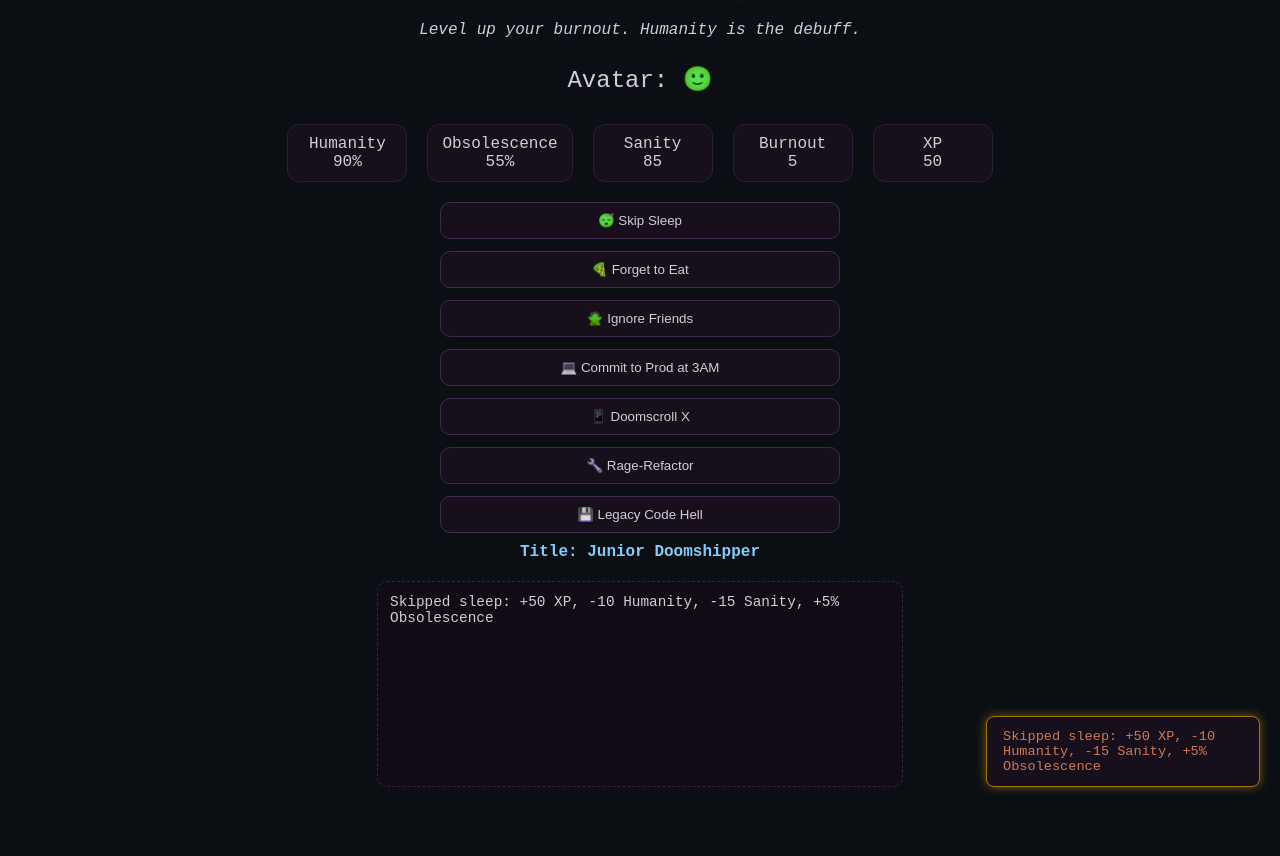
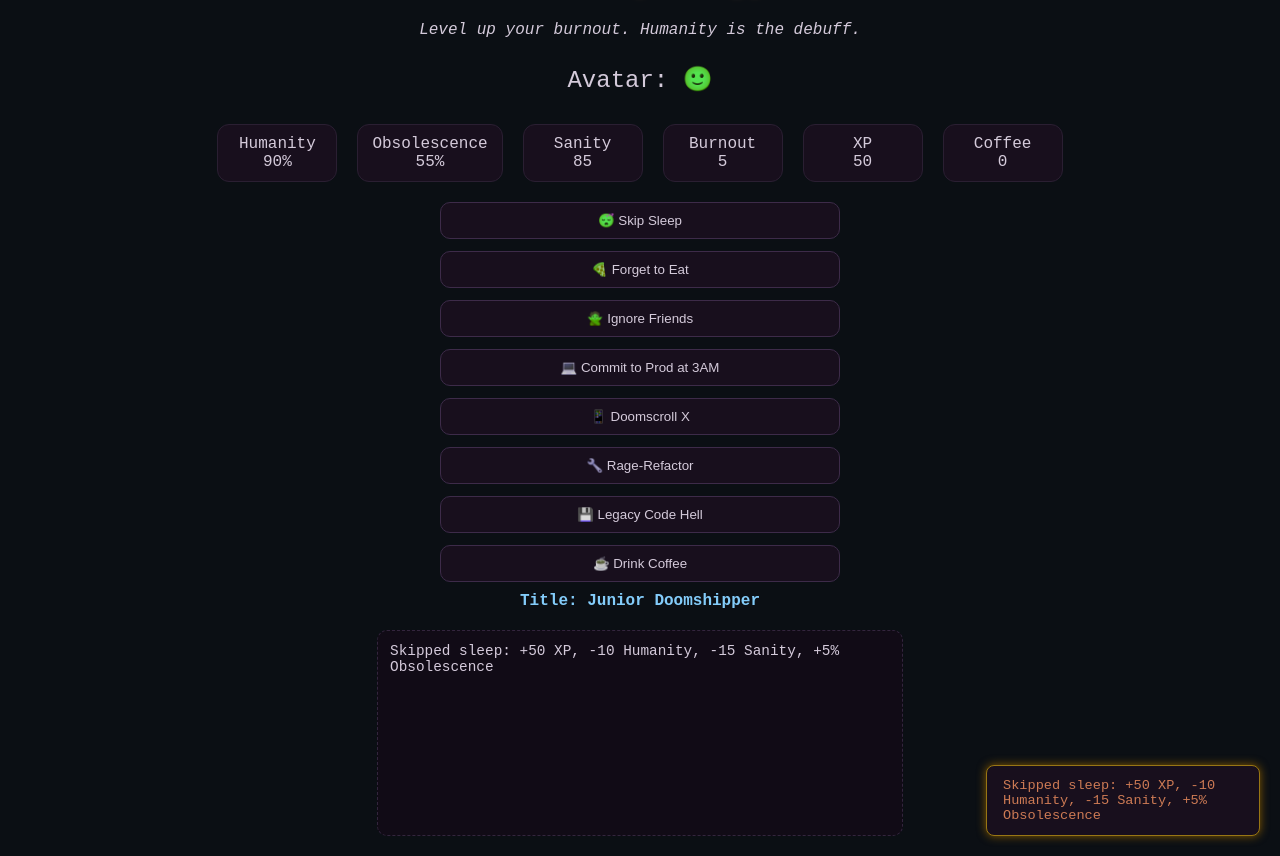
Before and after one commit to blvrg/habitapocalpyse, a plain HTML site: page index.html in a window 1280 px wide. Both pictures are taken after a click on the button "😴 Skip Sleep". Shown: the part 84-940 px from the top of the page. Before the commit the page ends 891 px from the top, so only its background shows below. Drawn offline with Linux system fonts and the light colour scheme.

Commit message:
GibCoffee

```diff
--- a/index.html
+++ b/index.html
@@ -3,7 +3,7 @@
 <head>
   <meta charset="utf-8" />
   <meta name="viewport" content="width=device-width, initial-scale=1" />
-<title>Habitapocalypse v0.5</title>
+  <title>Habitapocalypse v0.6</title>
   <style>
     body {
       margin: 0;
@@ -23,26 +23,126 @@ body {
     }
     @keyframes shake {
       0% { transform: translate(0, 0); }
-  25% { transform: translate(2px, 2px); }
-  50% { transform: translate(-2px, -2px); }
-  75% { transform: translate(2px, -2px); }
+      25% { transform: translate(var(--jitter-x), var(--jitter-y)); }
+      50% { transform: translate(var(--jitter-x-neg), var(--jitter-y-neg)); }
+      75% { transform: translate(var(--jitter-x), var(--jitter-y-neg)); }
       100% { transform: translate(0, 0); }
     }
-h1 { font-size: 2rem; margin-bottom: 0.5rem; color: #ff80bf; text-shadow: 0 0 8px #ff80bf; }
-.stats { display: flex; gap: 20px; margin: 20px 0; flex-wrap: wrap; justify-content: center; }
-.stat { background: #0f1622; border: 1px solid #1f2a3a; padding: 10px 14px; border-radius: 12px; text-align: center; min-width: 90px; }
-.avatar { margin: 10px 0; font-size: 1.5rem; transition: color 0.5s; }
-.buttons { display: grid; gap: 12px; max-width: 400px; width: 100%; }
-button { background: #0f1622; color: #e8f1ff; border: 1px solid #2a3b54; padding: 10px; border-radius: 10px; cursor: pointer; transition: border-color 0.2s, box-shadow 0.2s; }
-button:hover { border-color: #ff80bf; box-shadow: 0 0 12px #ff80bf; }
-.log { margin-top: 20px; background: #091019; border: 1px dashed #243247; padding: 12px; border-radius: 10px; max-width: 500px; width: 100%; height: 180px; overflow-y: auto; font-size: 0.9rem; }
-.title { margin-top: 10px; color: #80ffcc; font-weight: bold; }
-.toast { position: fixed; bottom: 20px; right: 20px; background: #0f1622; border: 1px solid #ff6b6b; color: #ff80bf; padding: 12px 16px; border-radius: 8px; box-shadow: 0 0 10px #ff4040; opacity: 0; transition: opacity 0.4s; max-width: 240px; font-size: 0.85rem; z-index: 1000; }
-.toast.show { opacity: 1; }
-#crisisPopup { display: none; position: fixed; top: 50%; left: 50%; transform: translate(-50%, -50%); background: #0b0f14; border: 2px solid #ff4040; padding: 20px; text-align: center; box-shadow: 0 0 20px #ff4040; z-index: 999; }
-#crisisPopup pre { margin: 0; font-size: 0.8rem; color: #ff80bf; animation: flicker 0.1s infinite alternate; }
-@keyframes flicker { 0% { opacity: 1; } 100% { opacity: 0.9; } }
-.achievements { position: fixed; top: 20px; left: 20px; background: rgba(15, 22, 34, 0.8); border: 1px solid #243247; padding: 10px; border-radius: 8px; max-width: 180px; font-size: 0.7rem; }
+    h1 {
+      font-size: 2rem;
+      margin-bottom: 0.5rem;
+      color: #ff80bf;
+      text-shadow: 0 0 8px #ff80bf;
+    }
+    .stats {
+      display: flex;
+      gap: 20px;
+      margin: 20px 0;
+      flex-wrap: wrap;
+      justify-content: center;
+    }
+    .stat {
+      background: #0f1622;
+      border: 1px solid #1f2a3a;
+      padding: 10px 14px;
+      border-radius: 12px;
+      text-align: center;
+      min-width: 90px;
+    }
+    .avatar {
+      margin: 10px 0;
+      font-size: 1.5rem;
+      transition: color 0.5s;
+    }
+    .buttons {
+      display: grid;
+      gap: 12px;
+      max-width: 400px;
+      width: 100%;
+    }
+    button {
+      background: #0f1622;
+      color: #e8f1ff;
+      border: 1px solid #2a3b54;
+      padding: 10px;
+      border-radius: 10px;
+      cursor: pointer;
+      transition: border-color 0.2s, box-shadow 0.2s;
+    }
+    button:hover {
+      border-color: #ff80bf;
+      box-shadow: 0 0 12px #ff80bf;
+    }
+    .log {
+      margin-top: 20px;
+      background: #091019;
+      border: 1px dashed #243247;
+      padding: 12px;
+      border-radius: 10px;
+      max-width: 500px;
+      width: 100%;
+      height: 180px;
+      overflow-y: auto;
+      font-size: 0.9rem;
+    }
+    .title {
+      margin-top: 10px;
+      color: #80ffcc;
+      font-weight: bold;
+    }
+    .toast {
+      position: fixed;
+      bottom: 20px;
+      right: 20px;
+      background: #0f1622;
+      border: 1px solid #ff6b6b;
+      color: #ff80bf;
+      padding: 12px 16px;
+      border-radius: 8px;
+      box-shadow: 0 0 10px #ff4040;
+      opacity: 0;
+      transition: opacity 0.4s;
+      max-width: 240px;
+      font-size: 0.85rem;
+      z-index: 1000;
+    }
+    .toast.show {
+      opacity: 1;
+    }
+    #crisisPopup {
+      display: none;
+      position: fixed;
+      top: 50%;
+      left: 50%;
+      transform: translate(-50%, -50%);
+      background: #0b0f14;
+      border: 2px solid #ff4040;
+      padding: 20px;
+      text-align: center;
+      box-shadow: 0 0 20px #ff4040;
+      z-index: 999;
+    }
+    #crisisPopup pre {
+      margin: 0;
+      font-size: 0.8rem;
+      color: #ff80bf;
+      animation: flicker 0.1s infinite alternate;
+    }
+    @keyframes flicker {
+      0% { opacity: 1; }
+      100% { opacity: 0.9; }
+    }
+    .achievements {
+      position: fixed;
+      top: 20px;
+      left: 20px;
+      background: rgba(15, 22, 34, 0.8);
+      border: 1px solid #243247;
+      padding: 10px;
+      border-radius: 8px;
+      max-width: 180px;
+      font-size: 0.7rem;
+    }
   </style>
 </head>
 <body>
@@ -57,6 +157,7 @@ button:hover { border-color: #ff80bf; box-shadow: 0 0 12px #ff80bf; }
     <div class="stat">Sanity<br><span id="sanity">100</span></div>
     <div class="stat">Burnout<br><span id="burnout">0</span></div>
     <div class="stat">XP<br><span id="xp">0</span></div>
+    <div class="stat">Coffee<br><span id="coffee">0</span></div>
   </div>
 
   <div class="buttons">
@@ -67,10 +168,13 @@ button:hover { border-color: #ff80bf; box-shadow: 0 0 12px #ff80bf; }
     <button onclick="doAction('doomscroll')">📱 Doomscroll X</button>
     <button onclick="doAction('refactor')">🔧 Rage-Refactor</button>
     <button onclick="doAction('legacy')">💾 Legacy Code Hell</button>
+    <button onclick="doAction('coffee')">☕ Drink Coffee</button>
   </div>
 
   <div class="title" id="title">Title: Junior Doomshipper</div>
+
   <div class="log" id="log"></div>
+
   <div id="crisisPopup">
     <pre>
   😢  404: Existential Crisis
@@ -86,99 +190,197 @@ Error: Purpose Not Found. Refactor soul?
     </pre>
     <button onclick="closeCrisis()">Panic Less</button>
   </div>
+
   <div id="toast" class="toast"></div>
+
   <div class="achievements" id="achievements"></div>
 
   <script>
-let humanity=100, obsol=50, sanity=100, burnout=0, xp=0, title="Junior Doomshipper";
-let sleepStreak=0, doomscrollStreak=0, achievements=[];
+    let humanity = 100;
+    let obsol = 50;
+    let sanity = 100;
+    let burnout = 0;
+    let xp = 0;
+    let title = "Junior Doomshipper";
+    let sleepStreak = 0;
+    let doomscrollStreak = 0;
+    let achievements = [];
+    let coffeeCount = 0;
+    let jitterLevel = 0;
 
-const log=document.getElementById("log"), toast=document.getElementById("toast"),
-crisisPopup=document.getElementById("crisisPopup"), avatar=document.getElementById("avatar"),
-achievementsDiv=document.getElementById("achievements");
+    const log = document.getElementById("log");
+    const toast = document.getElementById("toast");
+    const crisisPopup = document.getElementById("crisisPopup");
+    const avatar = document.getElementById("avatar");
+    const achievementsDiv = document.getElementById("achievements");
+    const coffeeStat = document.getElementById("coffee");
 
-function updateUI(){
-  document.getElementById("humanity").textContent=humanity;
-  document.getElementById("obsol").textContent=obsol;
-  document.getElementById("sanity").textContent=sanity;
-  document.getElementById("burnout").textContent=burnout;
-  document.getElementById("xp").textContent=xp;
-  document.getElementById("title").textContent=`Title: ${title}`;
-
+    function updateUI() {
+      document.getElementById("humanity").textContent = humanity;
+      document.getElementById("obsol").textContent = obsol;
+      document.getElementById("sanity").textContent = sanity;
+      document.getElementById("burnout").textContent = burnout;
+      document.getElementById("xp").textContent = xp;
+      document.getElementById("title").textContent = `Title: ${title}`;
+      coffeeStat.textContent = coffeeCount;
       // Avatar mutation
-  if(humanity<=0||sanity<=0) avatar.textContent="Avatar: 💀";
-  else if(humanity<=50||sanity<=50) avatar.textContent="Avatar: 😵";
-  else avatar.textContent="Avatar: 🙂";
-  avatar.style.color=humanity<=0?"#ff4040":sanity<=0?"#ff80bf":"#e8f1ff";
-
+      if (humanity <= 0 || sanity <= 0) avatar.textContent = "Avatar: 💀";
+      else if (humanity <= 50 || sanity <= 50) avatar.textContent = "Avatar: 😵";
+      else avatar.textContent = "Avatar: 🙂";
+      avatar.style.color = humanity <= 0 ? "#ff4040" : sanity <= 0 ? "#ff80bf" : "#e8f1ff";
       // Background corruption
-  document.body.style.animation=obsol>=75?"shake 0.5s infinite, bgCorruption 10s infinite alternate":"bgCorruption 10s infinite alternate";
-  if(obsol>=100) document.body.style.background="#1a0f0f";
-
+      document.body.style.animation = obsol >= 75 ? `shake ${0.5 - (jitterLevel * 0.1)}s infinite, bgCorruption 10s infinite alternate` : "bgCorruption 10s infinite alternate";
+      if (obsol >= 100) document.body.style.background = "#1a0f0f";
+      // Jitter customization
+      const jitterX = jitterLevel >= 3 ? 5 : jitterLevel >= 1 ? 2 : 0;
+      const jitterY = jitterLevel >= 3 ? 5 : jitterLevel >= 1 ? 2 : 0;
+      document.body.style.setProperty('--jitter-x', `${jitterX}px`);
+      document.body.style.setProperty('--jitter-x-neg', `-${jitterX}px`);
+      document.body.style.setProperty('--jitter-y', `${jitterY}px`);
+      document.body.style.setProperty('--jitter-y-neg', `-${jitterY}px`);
       // Achievements
-  achievementsDiv.innerHTML=achievements.map(a=>`<div>${a}</div>`).join("");
+      achievementsDiv.innerHTML = achievements.map(ach => `<div>${ach}</div>`).join("");
     }
 
-function addLog(msg){ const p=document.createElement("div"); p.textContent=msg; log.prepend(p); }
-function showToastAndLog(msg){ toast.textContent=msg; toast.classList.add("show"); addLog(msg); setTimeout(()=>toast.classList.remove("show"),3000); }
-function showAsciiBanner(msg){ addLog(msg); if(!achievements.includes(msg)) achievements.push(msg); updateUI(); }
-
-function closeCrisis(){ crisisPopup.style.display="none"; showToastAndLog("AI Rickroll Protocol: You're not obsolete... yet."); new Audio("https://freesound.org/data/previews/171/171671_2437721-lq.mp3").play(); }
-
-function checkTitle(){
-  if(xp>500) title="Singularity Sovereign";
-  else if(xp>400) title="Eternal Refactorer";
-  else if(xp>300) title="Techno-Lich";
-  else if(xp>200) title="Panic Coder";
-  else if(xp>100) title="Sleep-Deprived Dev";
+    function addLog(msg) {
+      const p = document.createElement("div");
+      p.textContent = msg;
+      log.prepend(p);
     }
 
-function doAction(type){
-  switch(type){
-    case'sleep':
+    function showToastAndLog(msg) {
+      toast.textContent = msg;
+      toast.classList.add("show");
+      addLog(msg);
+      setTimeout(() => toast.classList.remove("show"), 3000);
+    }
+
+    function showAsciiBanner(msg) {
+      addLog(msg);
+      if (!achievements.includes(msg)) achievements.push(msg);
+      updateUI();
+    }
+
+    function closeCrisis() {
+      crisisPopup.style.display = "none";
+      showToastAndLog("AI Rickroll Protocol: You're not obsolete... yet.");
+      new Audio("https://freesound.org/data/previews/171/171671_2437721-lq.mp3").play(); // Never Gonna Give You Up MIDI
+    }
+
+    function checkTitle() {
+      if (xp > 500) title = "Singularity Sovereign";
+      else if (xp > 400) title = "Eternal Refactorer";
+      else if (xp > 300) title = "Techno-Lich";
+      else if (xp > 200) title = "Panic Coder";
+      else if (xp > 100) title = "Sleep-Deprived Dev";
+    }
+
+    function doAction(type) {
+      switch(type) {
+        case 'sleep':
           sleepStreak++;
-      let sb=sleepStreak>=3?10*sleepStreak:0;
-      xp+=50+sb; humanity-=10; sanity-=15; obsol+=5; burnout+=5;
-      showToastAndLog(`Skipped sleep: +${50+sb} XP, -10 Humanity, -15 Sanity, +5% Obsolescence${sleepStreak>=3?" (Insomnia Multiplier!)":""}`);
-      if(sleepStreak===7) showToastAndLog("😴💉 Unlocked 'Red Bull Veins' skin! Sleep is for humans. You're not."); break;
-    case'eat':
-      xp+=30; humanity-=5; sanity-=10; burnout+=5;
+          let sleepBonus = sleepStreak >= 3 ? 10 * sleepStreak : 0;
+          xp += 50 + sleepBonus;
+          humanity -= 10;
+          sanity -= 15;
+          obsol += 5;
+          burnout += 5;
+          showToastAndLog(`Skipped sleep: +${50 + sleepBonus} XP, -10 Humanity, -15 Sanity, +5% Obsolescence${sleepStreak >= 3 ? " (Insomnia Multiplier!)" : ""}`);
+          if (sleepStreak === 7) showToastAndLog("😴💉 Unlocked 'Red Bull Veins' skin! Sleep is for humans. You're not.");
+          break;
+        case 'eat':
+          xp += 30;
+          humanity -= 5;
+          sanity -= 10;
+          burnout += 5;
           showToastAndLog("Forgot to eat: +30 XP, -5 Humanity, -10 Sanity, +5 Burnout");
-      if(xp>=150&&!achievements.includes("🍵 Soylent Skin")){achievements.push("🍵 Soylent Skin"); showToastAndLog("Unlocked 'Soylent Skin'! Hunger is obsolete.");} break;
-    case'friends':
-      xp+=100; humanity-=20; sanity-=20; obsol-=5;
+          if (xp >= 150 && !achievements.includes("🍵 Soylent Skin")) {
+            achievements.push("🍵 Soylent Skin");
+            showToastAndLog("Unlocked 'Soylent Skin'! Hunger is obsolete.");
+          }
+          break;
+        case 'friends':
+          xp += 100;
+          humanity -= 20;
+          sanity -= 20;
+          obsol -= 5;
           showToastAndLog("Ignored friends: +100 XP, -20 Humanity, -20 Sanity, -5% Obsolescence");
-      if(xp>=300&&!achievements.includes("🚫 Social 503: Service Unavailable")){achievements.push("🚫 Social 503: Service Unavailable"); showToastAndLog("Earned 'Social 503: Service Unavailable' badge!");} break;
-    case'deploy':
-      xp+=70; sanity-=25; obsol-=10; burnout+=10;
+          if (xp >= 300 && !achievements.includes("🚫 Social 503: Service Unavailable")) {
+            achievements.push("🚫 Social 503: Service Unavailable");
+            showToastAndLog("Earned 'Social 503: Service Unavailable' badge!");
+          }
+          break;
+        case 'deploy':
+          xp += 70;
+          sanity -= 25;
+          obsol -= 10;
+          burnout += 10;
           showToastAndLog("Committed to prod at 3AM: +70 XP, -25 Sanity, -10% Obsolescence, +10 Burnout");
-      if(Math.random()<0.02){ crisisPopup.style.display="block"; showToastAndLog("🔥 PROD APOCALYPSE! App crashed. Good luck."); } break;
-    case'doomscroll':
+          if (Math.random() < 0.02) {
+            crisisPopup.style.display = "block";
+            showToastAndLog("🔥 PROD APOCALYPSE! App crashed. Good luck.");
+          }
+          break;
+        case 'doomscroll':
           doomscrollStreak++;
-      let scrollBonus=doomscrollStreak>=2?20*doomscrollStreak:0;
-      xp+=60+scrollBonus; sanity-=15; obsol+=10;
-      showToastAndLog(`Doomscrolled X: +${60+scrollBonus} XP, -15 Sanity, +10% Obsolescence${doomscrollStreak>=2?" (Doomscroll Frenzy!)":""}`);
-      if(Math.random()<0.2){ showToastAndLog("👾 Cacodemon Bug spawned! Debug or lose 10 Humanity."); humanity-=10; } break;
-    case'refactor':
-      xp+=80; sanity-=30; burnout+=15;
+          let scrollBonus = doomscrollStreak >= 2 ? 20 * doomscrollStreak : 0;
+          xp += 60 + scrollBonus;
+          sanity -= 15;
+          obsol += 10;
+          showToastAndLog(`Doomscrolled X: +${60 + scrollBonus} XP, -15 Sanity, +10% Obsolescence${doomscrollStreak >= 2 ? " (Doomscroll Frenzy!)" : ""}`);
+          if (Math.random() < 0.2) {
+            showToastAndLog("👾 Cacodemon Bug spawned! Debug or lose 10 Humanity.");
+            humanity -= 10;
+          }
+          break;
+        case 'refactor':
+          xp += 80;
+          sanity -= 30;
+          burnout += 15;
           showToastAndLog("Rage-Refactored: +80 XP, -30 Sanity, +15 Burnout");
-      if(Math.random()<0.1&&!achievements.includes("💇 Null Pointer Hair")){achievements.push("💇 Null Pointer Hair"); showToastAndLog("Unlocked 'Null Pointer Hair'! Refactored into the void."); } break;
-    case'legacy':
-      xp+=90; sanity-=35; burnout+=20;
+          if (Math.random() < 0.1 && !achievements.includes("💇 Null Pointer Hair")) {
+            achievements.push("💇 Null Pointer Hair");
+            showToastAndLog("Unlocked 'Null Pointer Hair'! Refactored into the void.");
+          }
+          break;
+        case 'legacy':
+          xp += 90;
+          sanity -= 35;
+          burnout += 20;
           showToastAndLog("Legacy Code Hell: +90 XP, -35 Sanity, +20 Burnout");
-      if(Math.random()<0.3){ crisisPopup.style.display="block"; showToastAndLog("💾 Failed Legacy Code Hell! 404: Existential Crisis triggered."); } break;
+          if (Math.random() < 0.3) {
+            crisisPopup.style.display = "block";
+            showToastAndLog("💾 Failed Legacy Code Hell! 404: Existential Crisis triggered.");
           }
-  if(xp>=300&&!achievements.includes("🖥️ Techno-Lich Ascended")) showAsciiBanner("🖥️ Techno-Lich Ascended\n╔════════════╗\n║ 💀🔥ASCEND🔥💀 ║\n╚════════════╝");
-  if(humanity<0) humanity=0;
-  if(sanity<0) sanity=0;
-  if(obsol<0) obsol=0;
-  if(obsol>100) obsol=100;
-  burnout=Math.min(burnout,100);
-  checkTitle(); updateUI();
+          break;
+        case 'coffee':
+          coffeeCount++;
+          jitterLevel = Math.floor(coffeeCount / 1); // Increment jitter level per cup
+          xp += 40;
+          sanity -= 5;
+          burnout += 10;
+          showToastAndLog(`Drank coffee: +40 XP, -5 Sanity, +10 Burnout. Jitter level ${jitterLevel}! ☕`);
+          if (coffeeCount >= 5 && !achievements.includes("☕ Caffeine Overlord")) {
+            achievements.push("☕ Caffeine Overlord");
+            showToastAndLog("Unlocked 'Caffeine Overlord' badge! Jitters eternal.");
+          }
+          break;
+      }
+      if (xp >= 300 && !achievements.includes("🖥️ Techno-Lich Ascended")) {
+        showAsciiBanner("🖥️ Techno-Lich Ascended\n╔════════════╗\n║ 💀🔥ASCEND🔥💀 ║\n╚════════════╝");
+      }
+      if (humanity < 0) humanity = 0;
+      if (sanity < 0) sanity = 0;
+      if (obsol < 0) obsol = 0;
+      if (obsol > 100) obsol = 100;
+      burnout = Math.min(burnout, 100);
+      checkTitle();
+      updateUI();
     }
 
     updateUI();
-console.log("Habitapocalypse v0.5: Visual decay is the new XP");
+    // Cursed comment: Riley chugged 3 coffees coding this at 4:45 AM
+    console.log("Habitapocalypse v0.6: Coffee is the new code fuel");
   </script>
 </body>
 </html>
```
Lines whose indentation alone changed are shown as unchanged.
